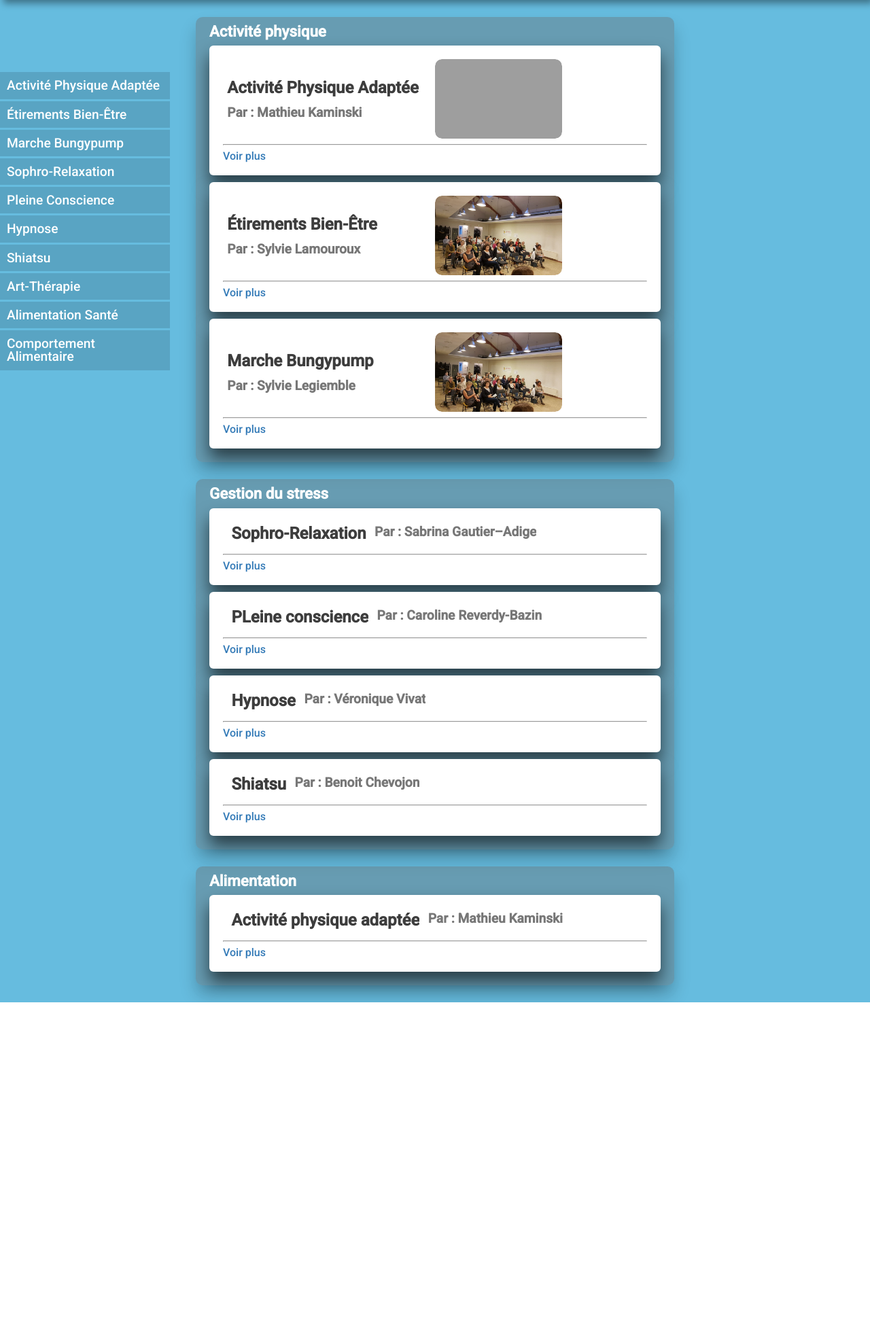
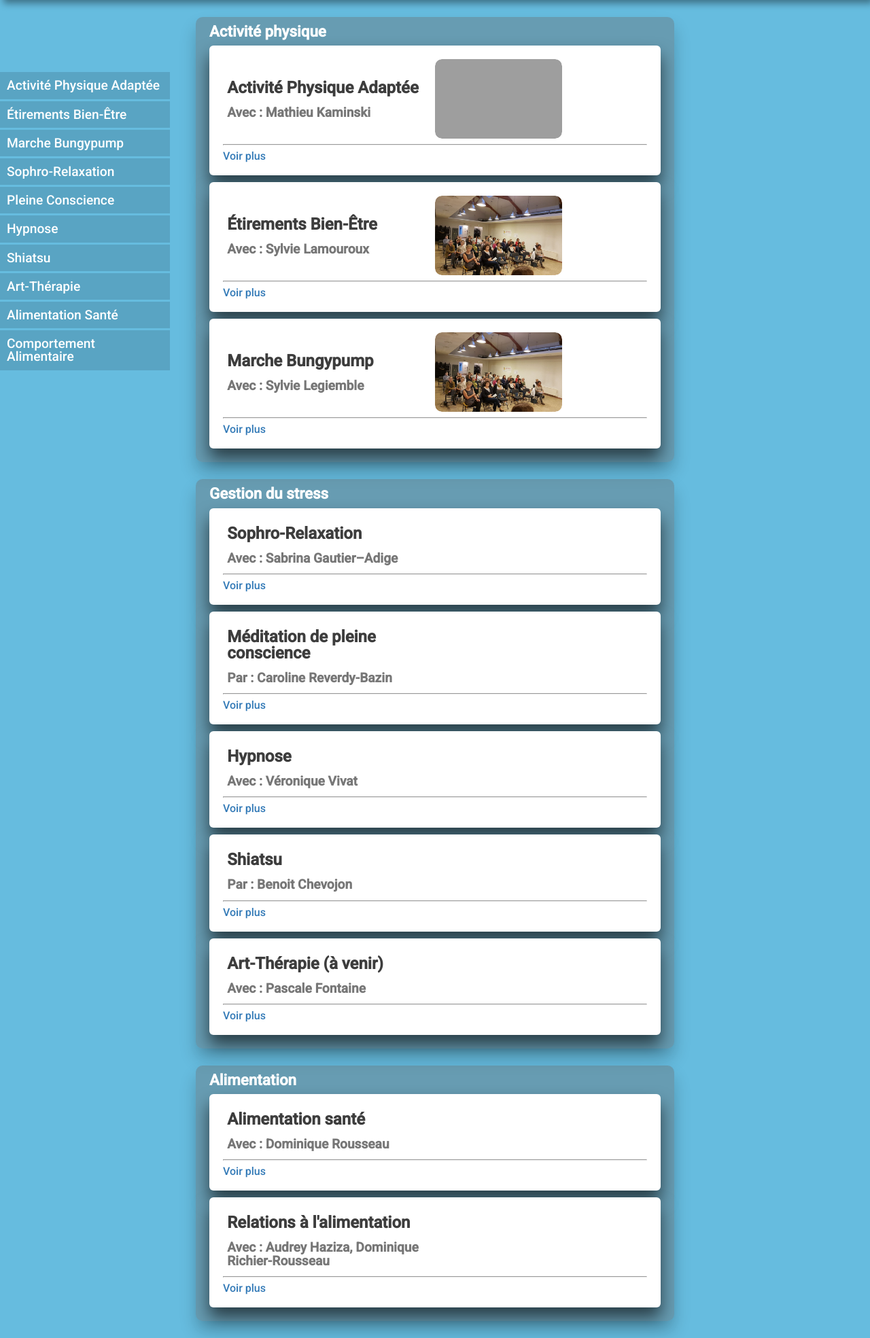
Before and after one commit to laliane667/Elan-Sante, a PHP site: page /activites.html in a window 1280 px wide. Shown: the part 80-2049 px from the top of the page at 68% size. Before the commit the page ends 1555 px from the top, so only its background shows below. Run offline with PHP 8.4, Linux system fonts and the light colour scheme; some libraries are stand-ins or nearby versions; grey boxes are pictures that could not be loaded.

Commit message:
Correction

```diff
--- a/activites.html
+++ b/activites.html
@@ -523,7 +523,7 @@
         <div class="activity-header">
           <div class="activity-data">
             <h1 class="activity-title">Activité Physique Adaptée</h1>
-            <h1 class="activity-presentator">Par : <a href="">Mathieu Kaminski</a></h1>
+            <h1 class="activity-presentator">Avec : <a href="">Mathieu Kaminski</a></h1>
           </div>
 
           <div class="activity-image">
@@ -588,20 +588,21 @@
             <div class="content-item full-width">
               <p class="section-description">Objectif : maintenir sa musculature, son équilibre ainsi que sa mobilité
                 et sa souplesse à travers des exercices variés, et ainsi conserver son autonomie. Pour préserver sa
-                forme, sa santé et son bien-être, Apprendre et, comprendre son corps en mouvement, Un moment
-                convivial pour « bouger » en sécurité.</p>
+                forme, sa santé et son bien-être, apprendre et comprendre son corps en mouvement. Un moment
+                convivial pour «&nbsp;bouger&nbsp;» en sécurité.</p>
 
               <p class="section-frequency">Planning :<br> Toute l’année hors vacances scolaires, les mardis et jeudis de 10h
                 à
                 11h et de 15h à 16h.</p>
               <p class="section-place">Lieu :<br> Centre Culturel Michel Poniatowski, 1 chemin Pierre Terver, 95290 L’Isle
                 Adam</p>
-              <p class="section-price">Tarif (année): 50€</p>
+              <p class="section-price">Tarif (année) : 50€</p>
 
               <ul class="section-conditions">Conditions requises :
                 <li>• Être adhérent</li>
                 <li>• Avoir plus de 60 ans</li>
                 <li>• Prévoir une tenue adaptée, un tapis, une serviette et une bouteille d’eau.</li>
+                <li>• Imprimer le questionnaire médical, le remplir et le remettre à l'intervenant <!-- (faire un lien cliquable permettant d’imprimer le document) --> </li>
               </ul>
             </div>
 
@@ -619,7 +620,7 @@
         <div class="activity-header">
           <div class="activity-data">
             <h1 class="activity-title">Étirements Bien-Être</h1>
-            <h1 class="activity-presentator">Par : <a href="">Sylvie Lamouroux</a></h1>
+            <h1 class="activity-presentator">Avec : <a href="">Sylvie Lamouroux</a></h1>
           </div>
 
           <div class="activity-image">
@@ -682,21 +683,21 @@
         <div class="article-content-wrapper">
           <div class="content-container">
             <div class="content-item full-width">
-              <p class="">Les "étirements bien-être" associent un travail musculaire suivi d' étirement doux avec des
+              <p class="">Les «&nbsp;étirements bien-être&nbsp;» associent un travail musculaire suivi d' étirement doux avec des
                 exercices de mobilité et d'équilibre. Ils se pratiquent avec une respiration calme et profonde qui
                 invite le corps à se relâcher et à se relaxer. Ils permettent de rééquilibrer les postures , de regagner
                 de l'amplitude et de la mobilité.</p>
 
-              <p class="section-frequency">Planning : toute l'année hors vacances scolaires, les mardis, jeudis et
-                vendredis de 11h à 12h.</p>
+              <p class="section-frequency">Planning : mardi et jeudi de 11h à 12h et vendredi de 9h à 10h</p>
               <p class="section-place">Lieu : Centre Culturel Michel Poniatowski, 1 chemin Pierre Terver, 95290 Isle
                 Adam</p>
-              <p class="section-price">Tarif (année): 50€</p>
+              <p class="section-price">Tarif (année) : 50€</p>
 
               <ul class="section-conditions">Conditions requises :
                 <li>• Être adhérent</li>
                 <li>• Avoir plus de 60 ans</li>
                 <li>• Prévoir une tenue adaptée, un tapis, une serviette et une bouteille d’eau.</li>
+                <li>• Imprimer le questionnaire médical, le remplir et le remettre à l'intervenant <!-- (faire un lien cliquable permettant d’imprimer le document) --> </li>
               </ul>
             </div>
 
@@ -713,7 +714,7 @@
         <div class="activity-header">
           <div class="activity-data">
             <h1 class="activity-title">Marche Bungypump</h1>
-            <h1 class="activity-presentator">Par : <a href="">Sylvie Legiemble</a></h1>
+            <h1 class="activity-presentator">Avec : <a href="">Sylvie Legiemble</a></h1>
           </div>
 
           <div class="activity-image">
@@ -776,35 +777,51 @@
         <div class="article-content-wrapper">
           <div class="content-container">
             <div class="content-item full-width">
-              <p class="">Par la marche et des exercices statiques, ses bâtons spécifiques à résistance, vous
-                permettront de
-                développer votre force. Ludique et intuitif par l’effet rebond, il y a peu d’apprentissage technique.
-                Ils soulagent le poids du corps de 30 % et par conséquent allègent toutes les articulations, dont le
-                dos, les genoux. La dépense énergétique est supérieure, car elle engage davantage le buste, les
-                bras et les abdominaux. On marche plus vite. Amélioration de sa capacité pulmonaire, grâce aussi
-                à l’extérieur. Détente et un bien-être immédiats. La séance est progressive, elle commence par un
-                échauffement et se termine par des étirements.
-                C’est une activité adaptée pour le plus grand nombre : du débutant, au sportif chevronné, de la
-                marche douce à la marche sportive grâce aux différentes forces de l’élastique de 4 à 10 kg de
-                résistance. Les bâtons s’adaptent à toutes les tailles et morphologies.
-                Petit groupe 10-12 personnes. Une séance d’essai gratuite.</p>
+              <p class="">Ces bâtons spécifiques à résistance demandent peu d’apprentissage technique.
+                Ludiques et intuitifs par l’effet rebond, ils soulagent le poids du corps de 30 % sans charge pour les
+                articulations.<br><br>
+                La dépense énergétique est supérieure, car elle engage davantage le buste, les bras et les
+                abdominaux.<br><br>
+                La séance est progressive, avec un échauffement et se termine par des étirements.
+                <br><br>
+                • Activité adaptée au plus grand nombre : du débutant au sportif chevronné, de la marche douce à
+                la marche sportive grâce aux différentes forces de l’élastique de 4 à 10 kg de résistance. Les
+                bâtons s’adaptent à toutes les tailles et morphologies.
+                <br><br>
+                Bénéfices santé : amélioration de la capacité pulmonaire, également liée à la pratique en
+                extérieur, et auto-grandissement par une meilleure posture. Détente et bien-être immédiats.</p>
 
               <p class="section-frequency">Planning : <br>
-                Mercredi 14h-15h : Bungy Pump doux, peu de distance et contenu adapté aux participants.
-                Séance réservée à ceux qui ont une pathologie qui ne leur permette pas de « forcer », qui marche
-                à moins de 4kms/heure
-                Mercredi 15h15-16h45 : Bungy Pump de modéré à soutenu, distance d’environ de 5 kms
-                (progressif au fur et à mesure de l’année) – Pas de pathologie handicapante – Pouvoir marcher
-                environ à 5kms/heure.</p>
-              <p class="section-place">Lieu : Centre Culturel Michel Poniatowski, 1 chemin Pierre Terver, 95290 L’Isle
-                Adam</p>
-              <p class="section-price">Tarif (année): 50€</p>
+                Séances chaque mercredi (hors vacances scolaires) en petit groupe.
+Une séance d’essai gratuite.
+RDV sur L’Isle-Adam, selon un planning défini à l’avance et envoyé par mail.
+2 groupes selon les capacités et l’objectif
+
+<!-- Mettre horaires en liste -->
+</p>
+              <p class="section-place">Lieu : RDV sur L’Isle-Adam, selon un planning défini à l’avance et envoyé par mail.</p>
+              <p class="section-price">Tarif : Carte de 10 séances (les séances peuvent être réalisées tout au long de l’année) :
+                80 € avec bâtons fournis à chaque séance.</p>
 
               <ul class="section-conditions">Conditions requises :
                 <li>• Être adhérent</li>
-                <li>• Avoir plus de 60 ans</li>
-                <li>• Prévoir une tenue adaptée, un tapis, une serviette et une bouteille d’eau.</li>
+                <li>• Imprimer le questionnaire médical, le remplir et le remettre à l'intervenant <!-- (faire un lien cliquable permettant d’imprimer le document) --> </li>
               </ul>
+
+              <p>
+                Important :
+                Séances en extérieur, même en cas de mauvais temps
+                Equipement conseillé <!-- VOIR PLUS -->
+                Choisir des vêtements souples adaptés aux conditions météorologiques, « respirants », privilégier les
+                « sous-couches » (type « pelure d’oignon » pour enlever au fur et à mesure une épaisseur avec le
+                réchauffement du corps et en remettre à l’arrêt de l’activité) ; le petit sac à dos (ou banane autour de la
+                ceinture) ne doit pas (ainsi que les vêtements) entraver le mouvement des bras et la prise en main des
+                bâtons avec les gantelets
+                Chaussures souples, respirantes de type « Trail » au rayon « Athlétisme » ou au rayon « Marche
+                Nordique » ; pour votre confort « imperméables » pour l’hiver ! Quant aux chaussettes choisissez-les bien
+                aussi pour qu’il n’y ait pas de frottements avec l’échauffement du pied.
+              </p>
+
             </div>
 
           </div>
@@ -819,9 +836,9 @@
       <h1 class="activity-global-title">Gestion du stress</h1>
 
       <div class="timeline-item mind" id="sr" data-type="mind">
-        <div class="activity-header">
+        <div class="activity-data">
           <h1 class="activity-title">Sophro-Relaxation</h1>
-          <h1 class="activity-presentator">Par : <a href="">Sabrina Gautier–Adige</a></h1>
+          <h1 class="activity-presentator">Avec : <a href="">Sabrina Gautier–Adige</a></h1>
         </div>
 
         <div class="article-content-wrapper">
@@ -847,7 +864,6 @@
               <ul class="section-conditions">Conditions requises :
                 <li>• Être adhérent</li>
                 <li>• Avoir plus de 60 ans</li>
-                <li>• Prévoir une tenue adaptée, un tapis, une serviette et une bouteille d’eau.</li>
               </ul>
             </div>
 
@@ -861,8 +877,8 @@
 
 
       <div class="timeline-item mind" id="pc" data-type="mind">
-        <div class="activity-header">
-          <h1 class="activity-title">PLeine conscience</h1>
+        <div class="activity-data">
+          <h1 class="activity-title">Méditation de pleine conscience</h1>
           <h1 class="activity-presentator">Par : <a href="">Caroline Reverdy-Bazin</a></h1>
         </div>
 
@@ -874,16 +890,16 @@
                 pour peut-être développer l’envie d’aller plus loin dans cette découverte du fonctionnement de soi, de
                 ses pensées, de ses émotions, du lien corps esprit avec tous les benefices qui peuvent en découler.</p>
 
-              <p class="section-frequency">Planning :
-              <ul class="section-conditions">Conditions requises :
-                <li>• lundi 8 /01/2024 de 17H30 à 19H</li>
+              <p class="section-frequency">
+              <ul class="section-conditions">Planning :
+                <li>• lundi 8/01/2024 de 17H30 à 19H</li>
                 <li>• lundi 5/02/2024 de 17H30 à 19H</li>
               </ul>
               </p>
               <p class="section-place">Lieu : salle cours 2, premier étage, Centre Culturel Michel Poniatowski, 1 chemin
                 Pierre Terver, 95290 L’Isle
                 Adam</p>
-              <p class="section-price">Tarif (pour 1 atelier): 20€</p>
+              <p class="section-price">Tarif (pour 1 atelier) : 20€</p>
             </div>
 
           </div>
@@ -893,10 +909,11 @@
         <button class="toggle-content">Voir moins</button>
       </div>
 
+      <!-- REVOIR LES DONNEES -->
       <div class="timeline-item mind" id="hy" data-type="mind">
-        <div class="activity-header">
+        <div class="activity-data">
           <h1 class="activity-title">Hypnose</h1>
-          <h1 class="activity-presentator">Par : <a href="">Véronique Vivat</a></h1>
+          <h1 class="activity-presentator">Avec : <a href="">Véronique Vivat</a></h1>
         </div>
 
         <div class="article-content-wrapper">
@@ -911,16 +928,12 @@
 
               <p class="section-frequency">Planning : Toute l’année hors vacances scolaires, les mardis et jeudis de 10h
                 à
-                11h et de 15h à 16h.</p>
+                11h et de 15h à 16h.</p> <!-- REVOIR LE PLANNING FICHE ENVOYEE PAR MAIL VV  -->
               <p class="section-place">Lieu : Centre Culturel Michel Poniatowski, 1 chemin Pierre Terver, 95290 L’Isle
                 Adam</p>
               <p class="section-price">Tarif (année): 50€</p>
 
-              <ul class="section-conditions">Conditions requises :
-                <li>• Être adhérent</li>
-                <li>• Avoir plus de 60 ans</li>
-                <li>• Prévoir une tenue adaptée, un tapis, une serviette et une bouteille d’eau.</li>
-              </ul>
+
             </div>
 
           </div>
@@ -932,7 +945,7 @@
 
 
       <div class="timeline-item mind" id="sh" data-type="mind">
-        <div class="activity-header">
+        <div class="activity-data">
           <h1 class="activity-title">Shiatsu</h1>
           <h1 class="activity-presentator">Par : <a href="">Benoit Chevojon</a></h1>
         </div>
@@ -941,7 +954,8 @@
           <div class="content-container">
             <div class="content-item full-width">
               <p class="">
-              <ul class="section-conditions">Conditions requises :
+
+              <ul class="section-conditions">Contenu de l'atelier :
                 <li>• présentation du shiatsu : sa philosophie, ses concepts, le corps entre Ciel et Terre</li>
                 <li>• exercices pratiques où vous pourrez recevoir un court Shiatsu sur futon pour ressentir le geste et
                   échanger ensemble.</li>
@@ -949,10 +963,10 @@
               </ul>
               </p>
 
-              <p class="section-frequency">Planning :
-              <ul class="section-conditions">Conditions requises :
-                <li>• lundi 2 /10/2023 de 18H30 à 20H30</li>
-                <li>• vendredi 26/01/2023 de 16H à 18H</li>
+              <p class="section-frequency">
+              <ul class="section-conditions">Planning :
+                <li>• lundi 2/10/2023 de 18H30 à 20H30</li>
+                <li>• vendredi 26/01/2024 de 16H à 18H</li>
               </ul>
               </p>
 
@@ -960,7 +974,51 @@
                 Pierre Terver, 95290 L’Isle
                 Adam</p>
 
-              <p class="section-price">Tarif (pour 1 atelier): 20€</p>
+              <p class="section-price">Tarif (pour 1 atelier) : 20€</p>
+
+
+            </div>
+
+          </div>
+
+        </div>
+        <hr>
+        <button class="toggle-content">Voir moins</button>
+      </div>
+
+
+
+      <div class="timeline-item mind" id="sh" data-type="mind">
+        <div class="activity-data">
+          <h1 class="activity-title">Art-Thérapie (à venir)</h1>
+          <h1 class="activity-presentator">Avec : <a href="">Pascale Fontaine</a></h1>
+        </div>
+
+        <div class="article-content-wrapper">
+          <div class="content-container">
+            <div class="content-item full-width">
+              <p class="">
+
+              <ul class="section-conditions">Contenu de l'atelier :
+                <li>• présentation du shiatsu : sa philosophie, ses concepts, le corps entre Ciel et Terre</li>
+                <li>• exercices pratiques où vous pourrez recevoir un court Shiatsu sur futon pour ressentir le geste et
+                  échanger ensemble.</li>
+                <li>• Mini soins démonstratifs sur personnes volontaires.</li>
+              </ul>
+              </p>
+
+              <p class="section-frequency">
+              <ul class="section-conditions">Planning :
+                <li>• lundi 2/10/2023 de 18H30 à 20H30</li>
+                <li>• vendredi 26/01/2024 de 16H à 18H</li>
+              </ul>
+              </p>
+
+              <p class="section-place">Lieu : salle cours 2, premier étage, Centre Culturel Michel Poniatowski, 1 chemin
+                Pierre Terver, 95290 L’Isle
+                Adam</p>
+
+              <p class="section-price">Tarif (pour 1 atelier) : 20€</p>
 
 
             </div>
@@ -978,9 +1036,9 @@
       <h1 class="activity-global-title">Alimentation</h1>
 
       <div class="timeline-item food" id="at" data-type="food">
-        <div class="activity-header">
-          <h1 class="activity-title">Activité physique adaptée</h1>
-          <h1 class="activity-presentator">Par : <a href="">Mathieu Kaminski</a></h1>
+        <div class="activity-data">
+          <h1 class="activity-title">Alimentation santé</h1>
+          <h1 class="activity-presentator">Avec : <a href="">Dominique Rousseau</a></h1>
         </div>
 
         <div class="article-content-wrapper">
@@ -999,18 +1057,40 @@
                 forme, sa santé et son bien-être, Apprendre et, comprendre son corps en mouvement, Un moment
                 convivial pour « bouger » en sécurité.</p>
 
-              <p class="section-frequency">Planning : Toute l’année hors vacances scolaires, les mardis et jeudis de 10h
-                à
-                11h et de 15h à 16h.</p>
+
               <p class="section-place">Lieu : Centre Culturel Michel Poniatowski, 1 chemin Pierre Terver, 95290 L’Isle
                 Adam</p>
-              <p class="section-price">Tarif (année): 50€</p>
+            </div>
 
-              <ul class="section-conditions">Conditions requises :
-                <li>• Être adhérent</li>
-                <li>• Avoir plus de 60 ans</li>
-                <li>• Prévoir une tenue adaptée, un tapis, une serviette et une bouteille d’eau.</li>
-              </ul>
+          </div>
+
+        </div>
+        <hr>
+        <button class="toggle-content">Voir moins</button>
+      </div>
+
+
+
+      <div class="timeline-item food" id="at" data-type="food">
+        <div class="activity-data">
+          <h1 class="activity-title">Relations à l'alimentation</h1>
+          <h1 class="activity-presentator">Avec : <a href="">Audrey Haziza, Dominique Richier-Rousseau</a></h1>
+        </div>
+
+        <div class="article-content-wrapper">
+          <div class="content-container">
+            <div class="content-item full-width">
+              <p class="">Atelier d’échanges : « Et si on discutait de notre relation à l’alimentation ? »
+                Un temps d’échanges avec une psychologue et une micro-nutritionniste, pour
+                mieux comprendre les contrôles de la prise alimentaire
+                apprendre à déjouer les idées reçues et les comportements acquis.<br><br>
+                Au final : se sentir mieux dans sa tête et son assiette !</p>
+
+              <p class="section-frequency">Planning : samedi 3 février 2024 - 10h à 12h</p>
+              <p class="section-place">Lieu : Centre Culturel Michel Poniatowski, 1 chemin Pierre Terver, 95290 L’Isle
+                Adam</p>
+              <p class="section-price">Tarif : 20€</p>
+
             </div>
 
           </div>
@@ -1029,3 +1109,7 @@
 </body>
 
 </html>
+
+
+<!-- Penser image Alimentation accueil -->
+<!-- remettre en forme Shiatsu desc -->
--- a/presentation.html
+++ b/presentation.html
@@ -461,6 +461,7 @@
                   <span class="flag">Certification NASM1</span>
                   <span class="time-wrapper"><span class="time">2020</span></span>
                 </div>
+                <div class="desc">(National Academy Of Sports Medecine)</div>
               </div>
             </li>
             <li>
@@ -624,7 +625,7 @@
             <li>
               <div class="direction-l">
                 <div class="flag-wrapper">
-                  <span class="flag">Certification sport-santé Pescri'forme</span>
+                  <span class="flag">Certification sport-santé Prescri'forme</span>
                   <span class="time-wrapper"><span class="time">2022</span></span>
                 </div>
               </div>
--- a/style/section.css
+++ b/style/section.css
@@ -137,6 +137,8 @@
   /* transform: translate(-50%, -50%); */
   font-size: calc(10px + (24 - 10) * ((100vw - 300px) / (1400 - 300)));
   font-weight: 100;
+  font-family: Verdana, Geneva, Tahoma, sans-serif;
+
   color: #fff;
   z-index: 4;
   transition: left 0.5s ease-out;
```
Also changed, not shown: style/accueil.css (+4 -3 lines), 3 other files.
